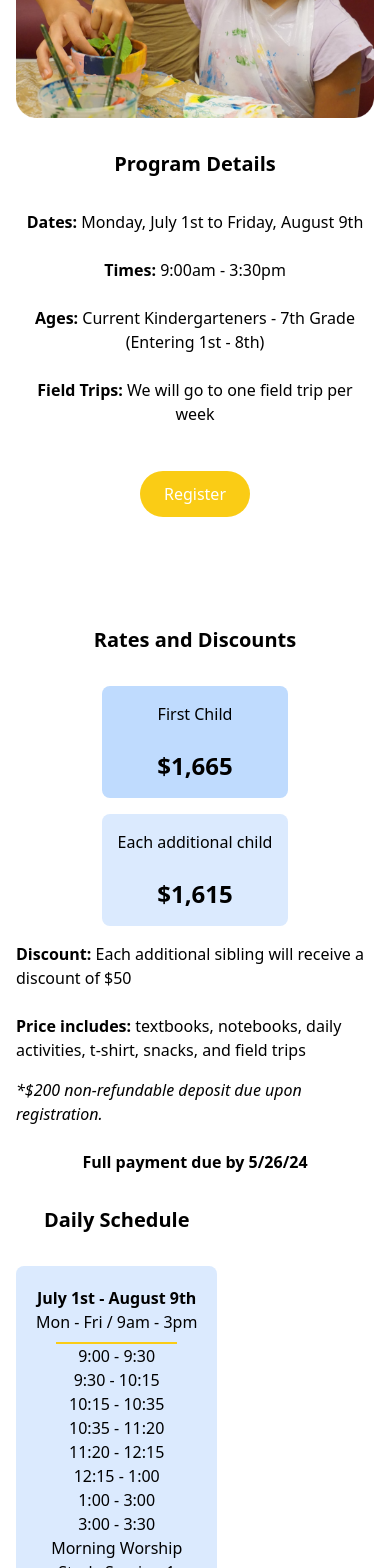
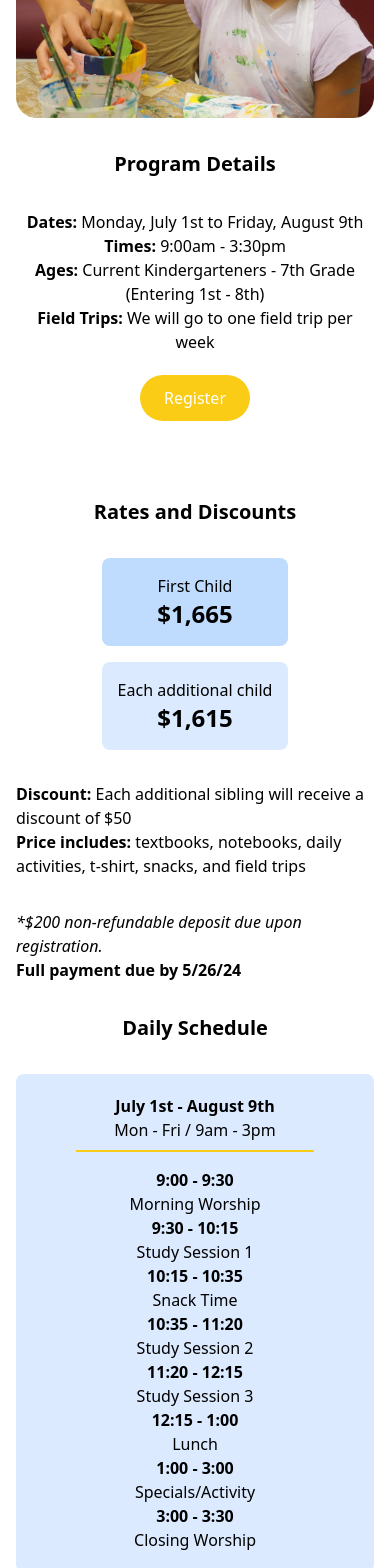
Before and after one commit to mkang2/SummerCamp2, a React (Create React App) app: page /program in a window 390 px wide. Shown: the part 432-2000 px from the top of the page. Built offline with nearby package versions, Linux system fonts and the light colour scheme.

Commit message:
fix mobile view of program page

```diff
--- a/src/program.js
+++ b/src/program.js
@@ -4,6 +4,7 @@ import { Link } from "react-router-dom";
 function ProgramPage() {
   return (
     <div>
+      {/* Hero Section */}
       <div className="w-full bg-blue-400 flex items-center justify-center py-11">
         <div className="bg-black bg-opacity-40 rounded-full px-8 py-4 md:px-20 md:py-8">
           <span className="text-white text-xl md:text-3xl font-bold">
@@ -11,40 +12,38 @@ function ProgramPage() {
           </span>
         </div>
       </div>
-      <div className="flex flex-col lg:flex-row justify-center items-start py-11 px-4 md:px-8 lg:px-20">
-        <div className="w-full lg:w-1/2">
-          <div className="mb-8 lg:mb-0 lg:mr-8 flex flex-col items-center">
+
+      {/* Main Content */}
+      <div className="flex flex-col lg:flex-row justify-center items-start py-11 px-4 md:px-8 lg:px-20 space-y-8 lg:space-y-0 lg:space-x-8">
+        {/* Program Image */}
+        <div className="w-full lg:w-1/2 flex justify-center lg:justify-end">
           <img
             src="/frame-42@2x.png"
-              className="rounded-xl w-full"
+            className="rounded-xl w-full max-w-lg"
             alt="Program 1"
-            ></img>
+          />
         </div>
-        </div>
-        <div className="flex flex-col items-center lg:items-start">
-          <div className="mb-8 text-center lg:text-left">
+        {/* Program Details */}
+        <div className="w-full lg:w-1/2 flex flex-col items-center lg:items-start space-y-8">
+          <div className="text-center lg:text-left">
             <span className="text-black text-xl md:text-3xl font-bold">
               Program Details
             </span>
           </div>
-          <div className="meet-us-here mb-8 flex flex-col items-center lg:items-start">
-            <div className="mb-4 text-center lg:text-left">
+          <div className="text-center lg:text-left">
             <span>
               <strong>Dates:</strong> Monday, July 1st to Friday, August 9th
               <br />
-                <br />
               <strong>Times:</strong> 9:00am - 3:30pm
-                <br />
               <br />
               <strong>Ages:</strong> Current Kindergarteners - 7th Grade
               (Entering 1st - 8th)
-                <br />
               <br />
               <strong>Field Trips:</strong> We will go to one field trip per
               week
             </span>
           </div>
-            <div className="pt-10">
+          <div>
             <Link
               to="https://docs.google.com/forms/d/e/1FAIpQLSfLalY5hj0OM9tmiKdXrSOY0ltDpwPwAGk6dgxKQX1ka7_uzA/viewform"
               target="_blank"
@@ -55,108 +54,84 @@ function ProgramPage() {
           </div>
         </div>
       </div>
-      </div>
 
-      <div className="flex flex-col lg:flex-row justify-center items-start py-11 px-4 md:px-8 lg:px-20">
-        <div className="w-full lg:w-1/2 mb-8 lg:mb-0 lg:mr-8 flex flex-col items-center lg:items-start">
-          <span className="text-black text-xl md:text-3xl font-bold pb-8">
+      {/* Rates and Discounts */}
+      <div className="flex flex-col lg:flex-row justify-center items-start py-11 px-4 md:px-8 lg:px-20 space-y-8 lg:space-y-0 lg:space-x-8">
+        <div className="w-full lg:w-1/2 flex flex-col items-center lg:items-start space-y-8">
+          <span className="text-black text-xl md:text-3xl font-bold">
             Rates and Discounts
           </span>
-          <div className="flex flex-col md:flex-row">
-            <div className="bg-blue-200 rounded-lg p-4 mr-0 md:mr-4 mb-4 md:mb-0 w-full md:w-auto text-center">
+          <div className="flex flex-col md:flex-row space-y-4 md:space-y-0 md:space-x-4">
+            <div className="bg-blue-200 rounded-lg p-4 w-full text-center">
               <span>
                 First Child
                 <br />
-                <br />
-                <div className="text-2xl">
-                  <strong>$1,665</strong>
-                </div>
+                <strong className="text-2xl">$1,665</strong>
               </span>
             </div>
-            <div className="bg-blue-100 rounded-lg p-4 w-full md:w-auto text-center">
+            <div className="bg-blue-100 rounded-lg p-4 w-full text-center">
               <span>
                 Each additional child
                 <br />
-                <br />
-                <div className="text-2xl">
-                  <strong>$1,615</strong>
-                </div>
+                <strong className="text-2xl">$1,615</strong>
               </span>
             </div>
           </div>
-          <span className="block mt-4">
+          <div>
+            <span>
               <strong>Discount:</strong> Each additional sibling will receive a
               discount of $50
-            <br />
               <br />
               <strong>Price includes:</strong> textbooks, notebooks, daily
               activities, t-shirt, snacks, and field trips
             </span>
-          <span className="block mt-4">
+          </div>
+          <div>
+            <span>
               <i>*$200 non-refundable deposit due upon registration.</i>
               <br />
-            <br />
-            <div className="text-center">
               <strong>Full payment due by 5/26/24</strong>
-            </div>
             </span>
           </div>
-        <div class="flex flex-col items-center lg:items-start">
-          <div class="mb-8 text-center lg:text-left">
-            <span class="text-black text-xl md:text-3xl font-bold">
+        </div>
+
+        {/* Daily Schedule */}
+        <div className="w-full lg:w-1/2 flex flex-col items-center lg:items-start space-y-8">
+          <span className="text-black text-xl md:text-3xl font-bold">
             Daily Schedule
           </span>
-          </div>
-          <div class="meet-us-here mb-8 flex flex-col items-center lg:items-start">
-            <div class="bg-blue-100 p-5 rounded-lg mb-4">
-              <span>
-                <div class="text-center">
+          <div className="bg-blue-100 p-5 rounded-lg w-full">
+            <div className="text-center">
               <strong>July 1st - August 9th</strong>
               <br />
               Mon - Fri / 9am - 3pm
-                  <div class="pt-2 border-b-2 border-yellow-400 w-3/4 mx-auto"></div>
+              <div className="pt-2 border-b-2 border-yellow-400 w-3/4 mx-auto"></div>
             </div>
-              </span>
-              <div class="flex flex-col md:flex-row justify-center">
-                <div class="md:flex-grow text-center md:text-left">
-                  <span>
-                    <div class="md:inline-block md:mr-4">
-                      9:00 - 9:30
+            <div className="flex flex-col md:flex-row justify-center mt-4 space-y-4 md:space-y-0 md:space-x-8">
+              <div className="text-center md:text-left">
+                <strong>9:00 - 9:30</strong>
+                <br /> Morning Worship
                 <br />
-                      9:30 - 10:15
+                <strong>9:30 - 10:15</strong>
+                <br /> Study Session 1
                 <br />
-                      10:15 - 10:35
+                <strong>10:15 - 10:35</strong>
+                <br /> Snack Time
                 <br />
-                      10:35 - 11:20
+                <strong>10:35 - 11:20</strong>
+                <br /> Study Session 2
                 <br />
-                      11:20 - 12:15
+                <strong>11:20 - 12:15</strong>
+                <br /> Study Session 3
                 <br />
-                      12:15 - 1:00
+                <strong>12:15 - 1:00</strong>
+                <br /> Lunch
                 <br />
-                      1:00 - 3:00
+                <strong>1:00 - 3:00</strong>
+                <br /> Specials/Activity
                 <br />
-                      3:00 - 3:30
-                    </div>
-                  </span>
-                </div>
-                <div class="md:flex-grow text-center md:text-left">
-                  <span>
-                    <div class="md:inline-block md:pl-4">
-                      Morning Worship
-                      <br />
-                      Study Session 1<br />
-                      Snack Time
-                      <br />
-                      Study Session 2<br />
-                      Study Session 3<br />
-                      Lunch
-                      <br />
-                      Specials/Activity
-                      <br />
-                      Closing Worship
-                    </div>
-                  </span>
-                </div>
+                <strong>3:00 - 3:30</strong>
+                <br /> Closing Worship
               </div>
             </div>
           </div>
```
Lines whose indentation alone changed are shown as unchanged.
